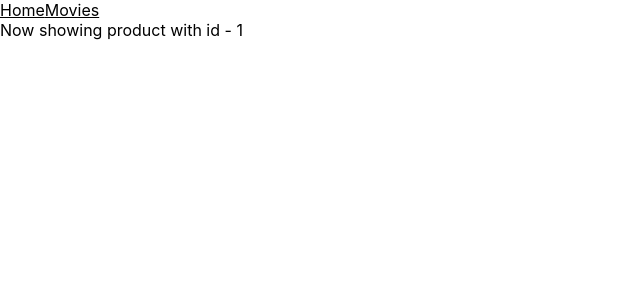
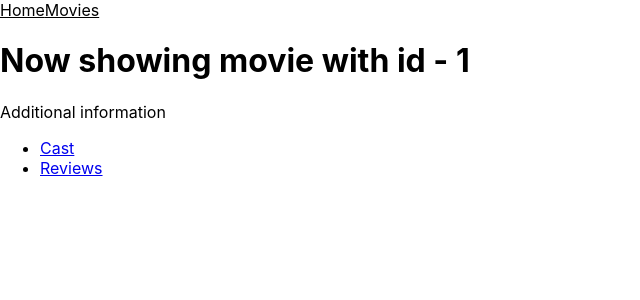
Before and after one commit to GeryMarkury/movies, a React (Create React App) app: page /movie/1 in a window 1280 px wide. Shown: the top 300 px of the page, without its empty margins (0-640 px from the left). Built offline with nearby package versions, Linux system fonts and the light colour scheme.

Commit message:
Add movie details outlet

```diff
--- a/src/components/App.jsx
+++ b/src/components/App.jsx
@@ -3,6 +3,8 @@ import { Home } from "./pages/Home/Home";
 import { Movies } from "./pages/Movies/Movies";
 import { MovieDetails } from "./pages/MovieDetails/MovieDetails";
 import { NotFound } from "./pages/NotFound/NotFound";
+import { Cast } from "./Cast/Cast";
+import { Reviews } from "./Reviews/Reviews";
 import styled from "styled-components";
 
 const StyledLink = styled(NavLink)`
@@ -25,7 +27,10 @@ export const App = () => {
       <Routes>
          <Route path="/" element={<Home />} />
         <Route path="/movies" element={<Movies />} />
-        <Route path="/movie/:movieId" element={<MovieDetails />} />
+        <Route path="/movie/:movieId" element={<MovieDetails />}>
+          <Route path="cast" element={<Cast />} />
+          <Route path="reviews" element={<Reviews />} />
+          </Route>
         <Route path="*" element={<NotFound />} />
       </Routes>
     </div>
--- a/src/components/pages/MovieDetails/MovieDetails.jsx
+++ b/src/components/pages/MovieDetails/MovieDetails.jsx
@@ -1,6 +1,16 @@
-import { useParams } from "react-router-dom";
+import { useParams, Link, Outlet } from "react-router-dom";
 
 export const MovieDetails = () => {
 const { movieId } = useParams();
-  return <div>Now showing product with id - {movieId}</div>;
+  return <div>
+    <h1>Now showing movie with id - {movieId}</h1>
+    <p>Additional information</p>
+    <ul>
+      <li><Link to="cast">Cast</Link></li>
+      <li>
+          <Link to="reviews">Reviews</Link>
+        </li>
+    </ul>
+     <Outlet />
+  </div>;
 };
```
